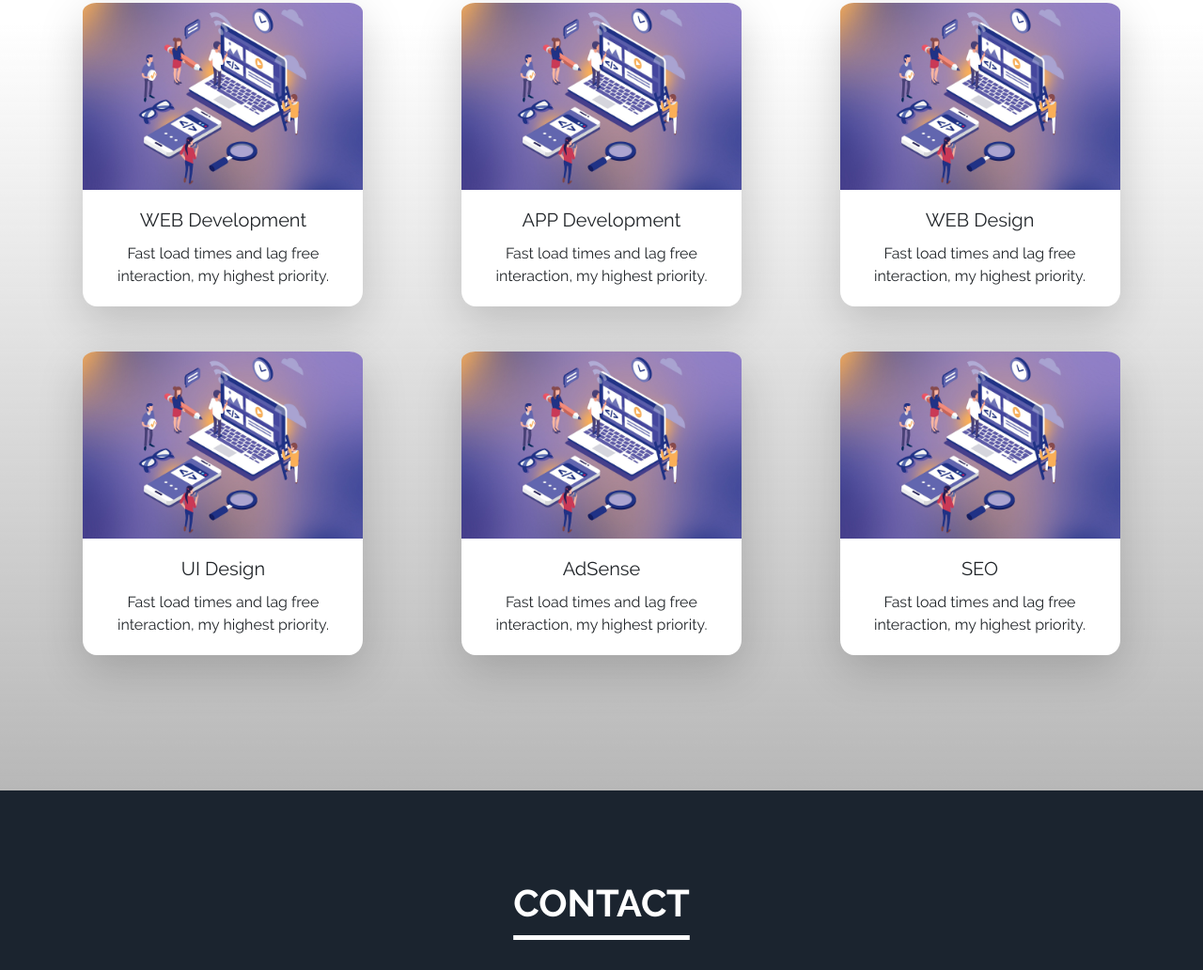
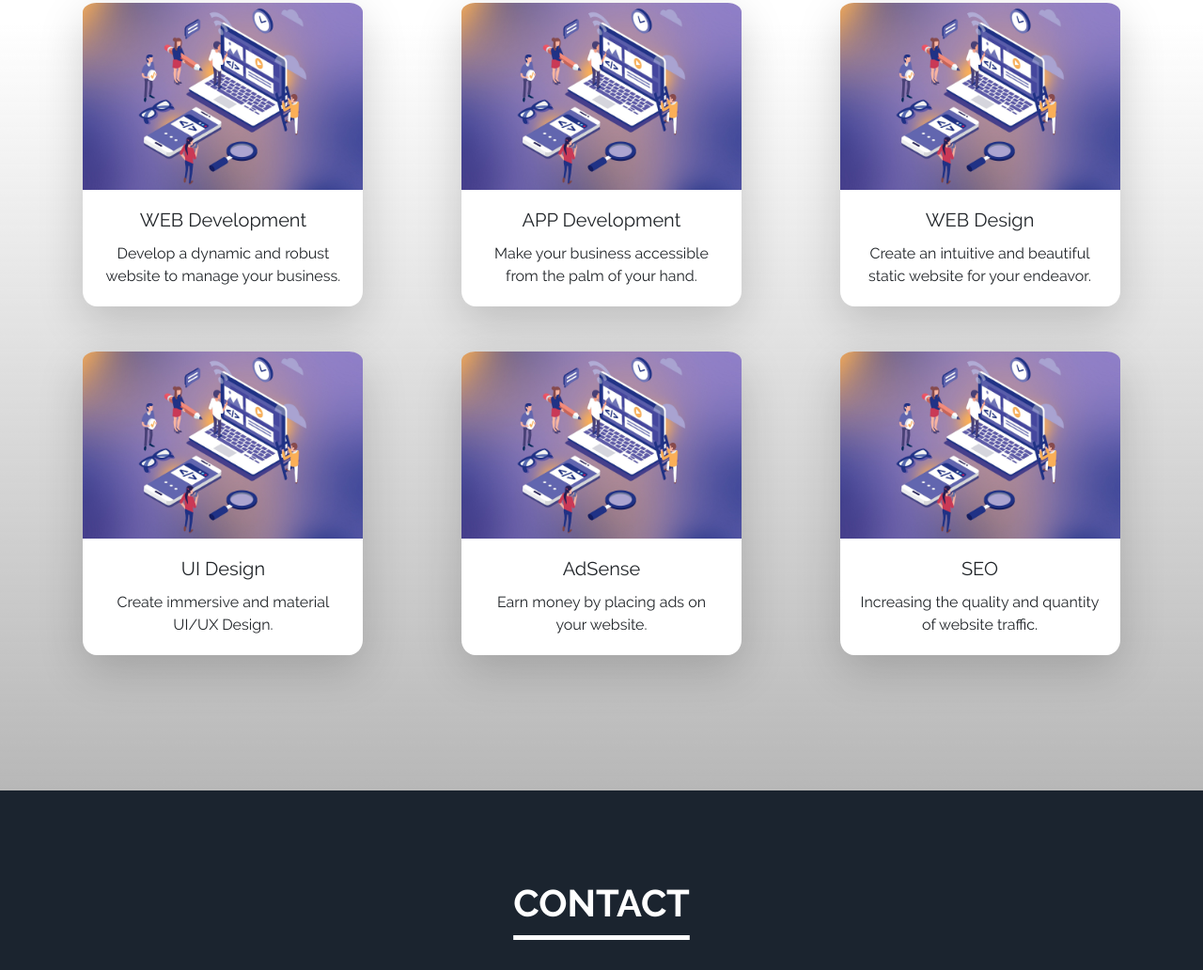
Before and after one commit to anfusanu/Profile, a plain HTML site: page index.html in a window 1280 px wide. Shown: the part 2208-3240 px from the top of the page at 94% size. Drawn offline with Linux system fonts and the light colour scheme.

Commit message:
Content Update

```diff
--- a/assets/css/main.css
+++ b/assets/css/main.css
@@ -244,11 +244,14 @@ body{
     height: 2rem;
     z-index: 99;
     border:teal solid .3rem;
+    opacity: .3 ;
     cursor: pointer;
     padding: 15px;
     border-radius: 100%;
   }
 
   #myBtn:hover {
-    border:black solid .3rem;
+    border: teal solid .3rem;
+    opacity: 1 ;
+
   }
--- a/index.html
+++ b/index.html
@@ -16,9 +16,7 @@
         integrity="sha384-wvfXpqpZZVQGK6TAh5PVlGOfQNHSoD2xbE+QkPxCAFlNEevoEH3Sl0sibVcOQVnN" crossorigin="anonymous">
     <link rel="stylesheet" href="assets/css/bootstrap-icons.css">
 
-    <script src="assets/js/bootstrap.js"></script>
-    <script src="assets/js/jquery.js"></script>
-    <script src="assets/js/popper.min.js"></script>
+
 
 </head>
 
@@ -137,10 +135,12 @@
 
                     <div class="col-md-6">
                         <div class="card abtFeaturesCard">
-                            <img src="assets/images/Profile.png" class="card-img-top mx-auto abtProfile rounded-circle mx-auto shadow-lg" alt="...">
+                            <img src="assets/images/Profile.png"
+                                class="card-img-top mx-auto abtProfile rounded-circle mx-auto shadow-lg" alt="...">
                             <div class="card-body">
                                 <h5 class="card-title">I'm a NodeJs Web Developer</h5>
-                                <p class="card-text ">I have serious passion for creating intuitive design and dynamic user
+                                <p class="card-text ">I have serious passion for creating intuitive design and dynamic
+                                    user
                                     experiences.</p><br>
                                 <a href="#contactPage" class="profileLinkContact">Let's make something special</a>
                             </div>
@@ -151,31 +151,36 @@
 
                         <div class="progress rounded-pill" style="height: 40px;">
                             <div style="width: 20%;" class="progress-bar progressName">NODE JS</div>
-                            <div style="width: 60%;" class="progress-bar progressPercent text-left">&nbsp;&nbsp;&nbsp;&nbsp;&nbsp;80%</div>
+                            <div style="width: 60%;" class="progress-bar progressPercent text-left">
+                                &nbsp;&nbsp;&nbsp;&nbsp;&nbsp;80%</div>
                         </div>
                         <br><br>
 
                         <div class="progress rounded-pill" style="height: 40px;">
                             <div style="width: 20%;" class="progress-bar progressName">HTML</div>
-                            <div style="width: 70%;" class="progress-bar progressPercent text-left">&nbsp;&nbsp;&nbsp;&nbsp;&nbsp;90%</div>
+                            <div style="width: 70%;" class="progress-bar progressPercent text-left">
+                                &nbsp;&nbsp;&nbsp;&nbsp;&nbsp;90%</div>
                         </div>
                         <br><br>
 
                         <div class="progress rounded-pill" style="height: 40px;">
                             <div style="width: 20%;" class="progress-bar progressName">CSS</div>
-                            <div style="width: 60%;" class="progress-bar progressPercent text-left">&nbsp;&nbsp;&nbsp;&nbsp;&nbsp;80%</div>
+                            <div style="width: 60%;" class="progress-bar progressPercent text-left">
+                                &nbsp;&nbsp;&nbsp;&nbsp;&nbsp;80%</div>
                         </div>
                         <br><br>
 
                         <div class="progress rounded-pill" style="height: 40px;">
                             <div style="width: 20%;" class="progress-bar progressName">JS</div>
-                            <div style="width: 50%;" class="progress-bar progressPercent text-left">&nbsp;&nbsp;&nbsp;&nbsp;&nbsp;70%</div>
+                            <div style="width: 50%;" class="progress-bar progressPercent text-left">
+                                &nbsp;&nbsp;&nbsp;&nbsp;&nbsp;70%</div>
                         </div>
                         <br><br>
 
                         <div class="progress rounded-pill" style="height: 40px;">
                             <div style="width: 20%;" class="progress-bar progressName">React</div>
-                            <div style="width: 50%;" class="progress-bar progressPercent text-left">&nbsp;&nbsp;&nbsp;&nbsp;&nbsp;70%</div>
+                            <div style="width: 50%;" class="progress-bar progressPercent text-left">
+                                &nbsp;&nbsp;&nbsp;&nbsp;&nbsp;70%</div>
                         </div>
                         <br><br>
 
@@ -209,8 +214,7 @@
                         <img src="assets/images/webdev.jpg" class="card-img-top mx-auto serviceImage" alt="...">
                         <div class="card-body">
                             <h5 class="card-title">WEB Development</h5>
-                            <p class="card-text ">Fast load times and lag free interaction, my
-                                highest priority.</p>
+                            <p class="card-text ">Develop a dynamic and robust website to manage your business.</p>
                         </div>
                     </div>
                 </div>
@@ -220,8 +224,7 @@
                         <img src="assets/images/webdev.jpg" class="card-img-top mx-auto serviceImage" alt="...">
                         <div class="card-body">
                             <h5 class="card-title">APP Development</h5>
-                            <p class="card-text ">Fast load times and lag free interaction, my
-                                highest priority.</p>
+                            <p class="card-text ">Make your business accessible from the palm of your hand.</p>
                         </div>
                     </div>
                 </div>
@@ -231,8 +234,8 @@
                         <img src="assets/images/webdev.jpg" class="card-img-top mx-auto serviceImage" alt="...">
                         <div class="card-body">
                             <h5 class="card-title">WEB Design</h5>
-                            <p class="card-text ">Fast load times and lag free interaction, my
-                                highest priority.</p>
+                            <p class="card-text ">Create an intuitive and beautiful static website for your endeavor.
+                            </p>
                         </div>
                     </div>
                 </div>
@@ -242,8 +245,7 @@
                         <img src="assets/images/webdev.jpg" class="card-img-top mx-auto serviceImage" alt="...">
                         <div class="card-body">
                             <h5 class="card-title">UI Design</h5>
-                            <p class="card-text ">Fast load times and lag free interaction, my
-                                highest priority.</p>
+                            <p class="card-text ">Create immersive and material UI/UX Design.</p>
                         </div>
                     </div>
                 </div>
@@ -253,8 +255,7 @@
                         <img src="assets/images/webdev.jpg" class="card-img-top mx-auto serviceImage" alt="...">
                         <div class="card-body">
                             <h5 class="card-title">AdSense</h5>
-                            <p class="card-text ">Fast load times and lag free interaction, my
-                                highest priority.</p>
+                            <p class="card-text ">Earn money by placing ads on your website.</p>
                         </div>
                     </div>
                 </div>
@@ -264,8 +265,7 @@
                         <img src="assets/images/webdev.jpg" class="card-img-top mx-auto serviceImage" alt="...">
                         <div class="card-body">
                             <h5 class="card-title">SEO</h5>
-                            <p class="card-text ">Fast load times and lag free interaction, my
-                                highest priority.</p>
+                            <p class="card-text ">Increasing the quality and quantity of website traffic.</p>
                         </div>
                     </div>
                 </div>
@@ -274,6 +274,8 @@
         </div>
     </div>
     <!-- End Service Page -->
+
+    <!-- Contact Page -->
 
     <div class="row blackBG padUpX">
         <div id="contactPage" class="container-fluid">
@@ -308,6 +310,9 @@
             </div>
         </div>
     </div>
+    <!-- End Contact Page -->
+
+    <!-- Footer -->
 
     <div class="row footerLast blackBG">
         <div class="container-fluid paddingFluid">
@@ -337,13 +342,15 @@
             </div>
         </div>
     </div>
+        <!-- End Footer -->
+
 
     <a onclick="topFunction()" id="myBtn" title="Go to top"><img src="assets/images/up-arrow.png"></a>
 </body>
 <script>
     mybutton = document.getElementById("myBtn");
 
-window.onscroll = function() {scrollFunction()};
+    window.onscroll = function () { scrollFunction() };
 
     function scrollFunction() {
         if (document.body.scrollTop > 20 || document.documentElement.scrollTop > 20) {
@@ -357,5 +364,10 @@ function topFunction() {
         document.documentElement.scrollTop = 0; // For Chrome, Firefox, IE and Opera
     }
 </script>
+<script src="assets/js/bootstrap.js"></script>
+<script src="assets/js/jquery.js"></script>
+<script src="assets/js/popper.min.js"></script>
+
 </html>
+
 </html>
```
Lines whose indentation alone changed are shown as unchanged.
